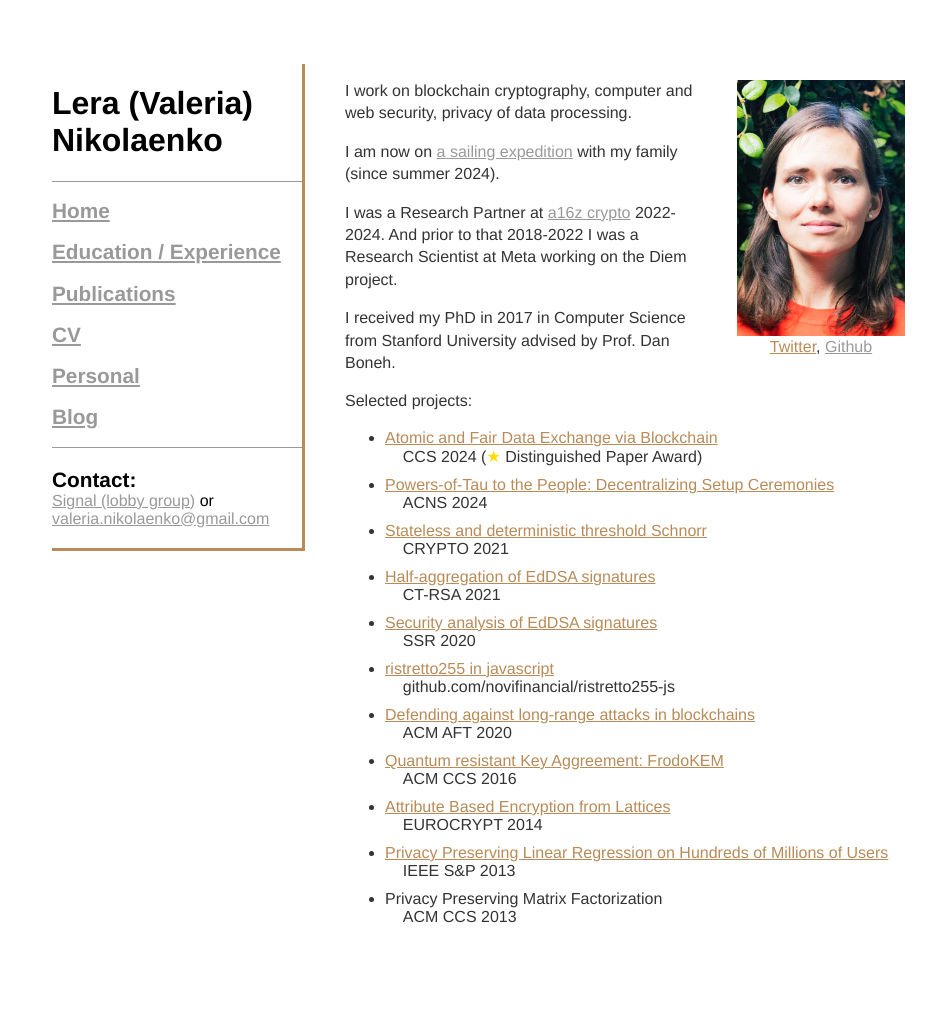
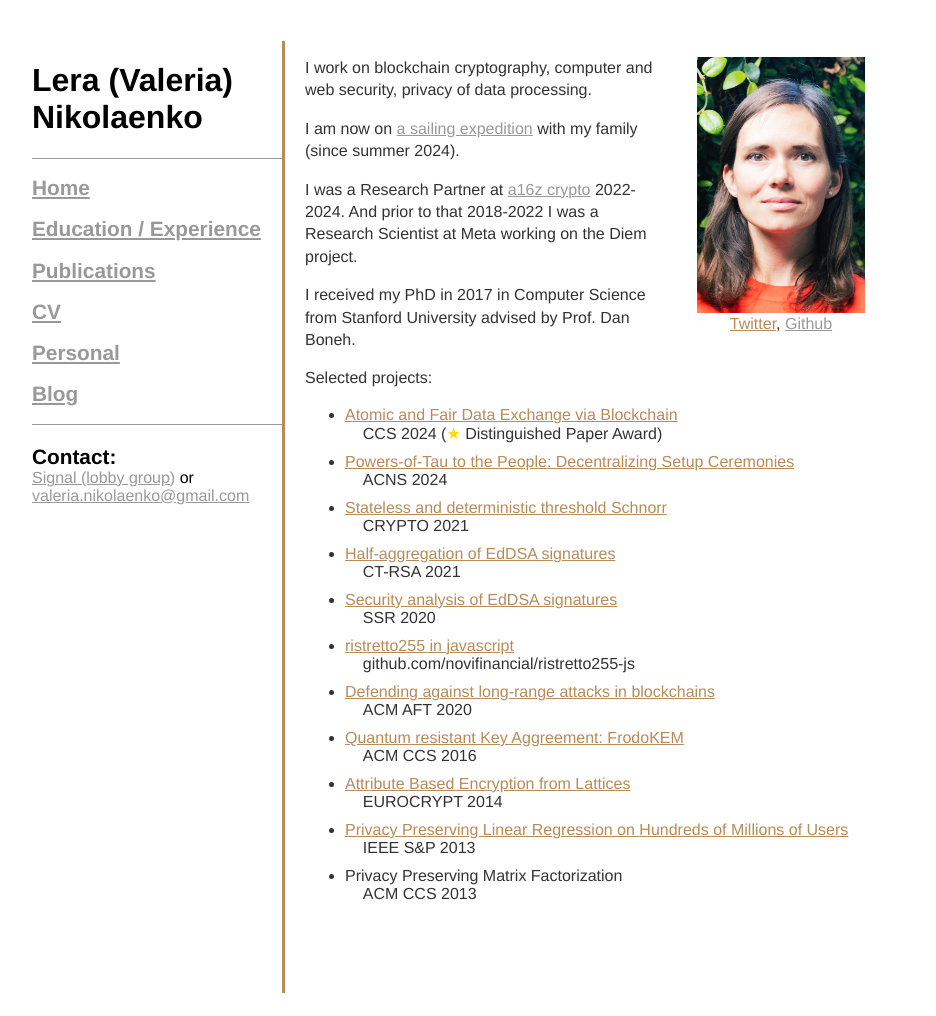
Before and after one commit to valerini/valerini.github.io, a Jekyll site: the page built from index.html, in a window 1280 px wide. Shown: the whole page, without its empty margins (153-1089 px from the left). Built offline with Jekyll 4.4.1, drawn with Linux system fonts in a browser that asks for light colours; after the commit the page ends 993 px from its top, so only the background shows below that.

Commit message:
Next attempt at layout fix

```diff
--- a/_layouts/default.html
+++ b/_layouts/default.html
@@ -34,7 +34,7 @@
 	  <h2><a href="/personal.html">Personal</a></h2>
 	  <h2><a href="/blog.html">Blog</a></h2>
 	</div>
-	<div class="contact" style="border-bottom: 3px solid #b88b58; padding-bottom: 20px;">
+	<div class="contact">
 	  <strong class="email">Contact:</strong><br/>
 	  <a style="font-size: 1em;" href="https://signal.group/#CjQKIOZIemuK-K1zVhKRj2A75XULCXdd9f-fS31yQ0C1jYRcEhDV0-yh-JO3XP6LtIr0lWjW">Signal (lobby group)</a> or
 	  <a style="font-size: 1em;" href="mailto:valeria.nikolaenko@gmail.com">valeria.nikolaenko@gmail.com</a> <!--(<a href="pgp.html">PGP key</a>)-->
--- a/css/main.css
+++ b/css/main.css
@@ -1,6 +1,5 @@
 body {
     margin: 0;
-    padding-top: 4em;
     display: block;
 
     font-family:'Helvetica', 'Arial', 'Sans-Serif';
@@ -10,21 +9,24 @@ body {
 .container {
     max-width: 950px;
     margin: 0px auto;
+    border-top: 1px solid transparent;
+    display: flex;
 }
 
 .content {
     max-width: 560px;
-    float: left;
-    padding-left: 40px;
+    padding-left: 20px;
+    padding-right: 20px;
     color: #333;
     padding-bottom: 4em;
+    margin-top: 40px;
 }
 
 .nav-panel {
     width: 250px;
-    float: left;
     border-right: 3px solid #b88b58;
-    padding-left: 40px;
+    padding-left: 20px;
+    margin-top: 40px;
 }
 
 .content_post {
@@ -32,6 +34,7 @@ body {
     margin: 0 auto;
     color: #333;
     padding: 0 1rem;
+    padding-top: 4em;
 }
 
 h2.professional, h2.talks{
```
